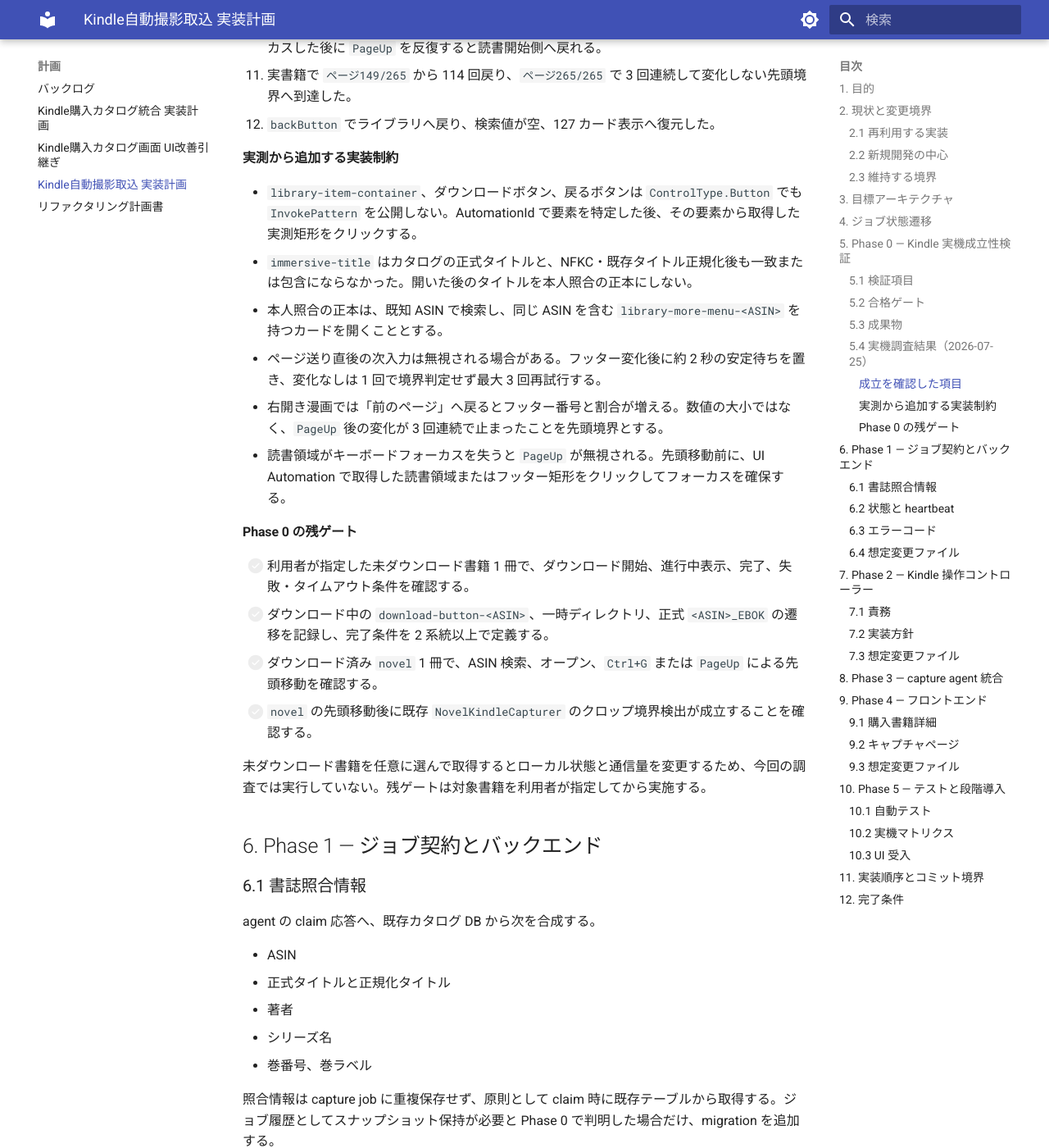
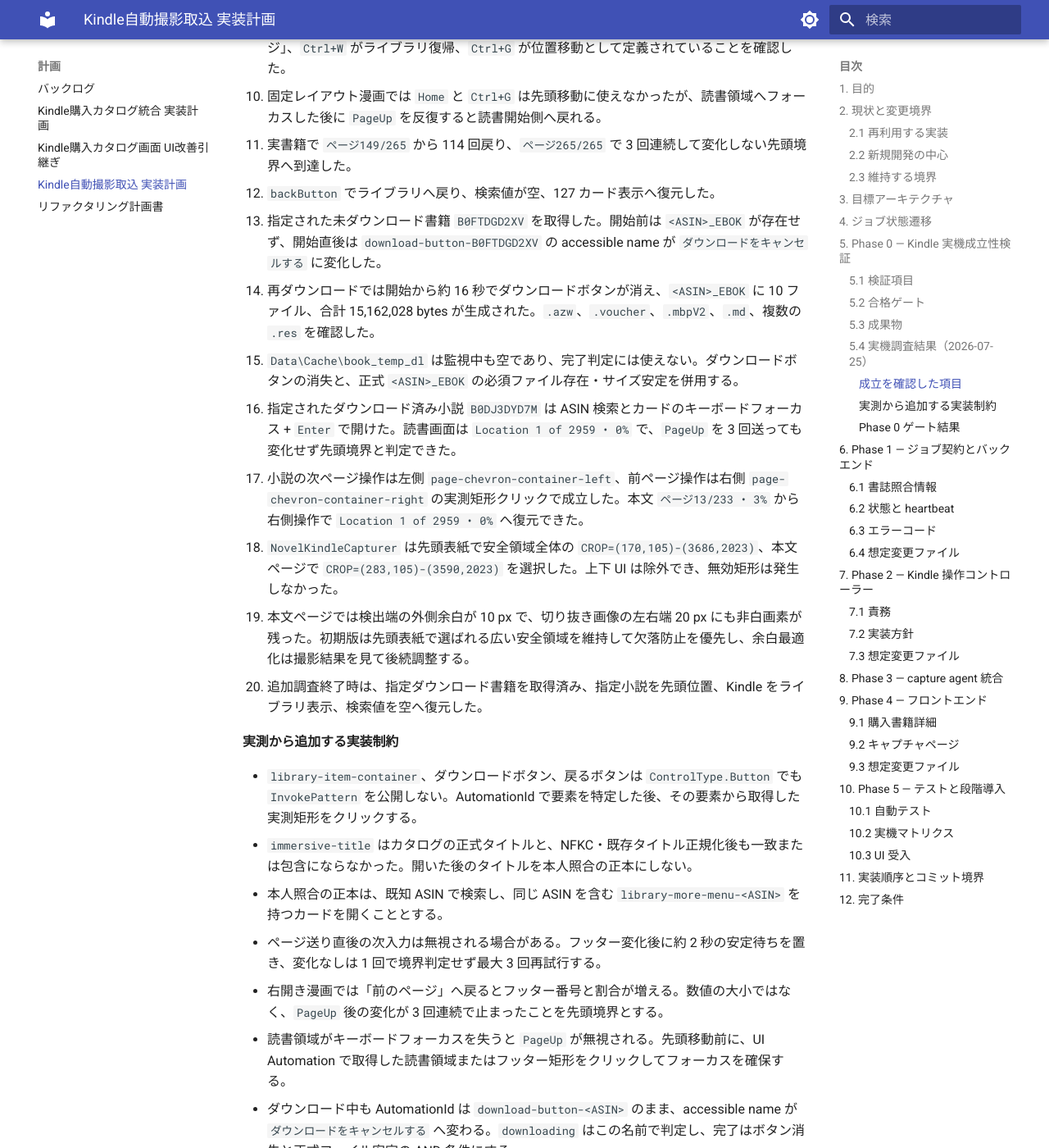
Before and after one commit to kkmmyr/Pic2PDF_Viewer, an MkDocs documentation site: the page built from docs/log/計画/Kindle自動撮影取込_実装計画.md, in a window 1280 px wide and 1400 px high, scrolled down 4782 px. Shown: the whole window at 82% size. Built offline with MkDocs 1.6.1 and Material for MkDocs 9.7.7, drawn with Linux system fonts in a browser that asks for light colours; some of the changed text lies outside the part shown.

Commit message:
docs(kindle): 自動撮影の追加実機調査を完了
指定書籍でダウンロード状態遷移と小説の先頭移動・クロップを確認する。
分類誤り、低頻度 locator、プロセス消失検知を実装条件へ反映する。

Co-Authored-By: Codex GPT-5 <noreply@anthropic.com>

```diff
--- a/docs/log/変更履歴.md
+++ b/docs/log/変更履歴.md
@@ -36,6 +36,13 @@
 ---
 
 ## 直近の追記（2026-W30: 2026-07-20 〜）
+
+## 2026-07-25: docs — Kindle自動撮影取込のPhase 0追加実機調査を完了
+
+- 指定された未ダウンロード書籍 `B0FTDGD2XV` で、ダウンロードボタンの進行中表示、約16秒後のボタン消失、10ファイル・15,162,028 bytesの正式保存先生成を確認し、UIとファイルの2系統で完了条件を確定。
+- 指定された小説 `B0DJ3DYD7M` をASINで開き、`Location 1 of 2959 • 0%` の先頭境界、左右ページ要素による往復、既存 `NovelKindleCapturer` の先頭・本文クロップを確認。
+- 実内容が小説でもカタログ上は `comic` となる例を確認したため、開始時の `source` はカタログ分類を初期値にとどめ、利用者が `comic` / `novel` を明示変更できる要件へ更新。
+- 高頻度のUI Automation tree全走査後にKindleの異常終了を観測したため、直接locatorと低頻度ポーリング、プロセス消失エラーを実装条件に加え、Phase 0を条件付き合格とした。
 
 ## 2026-07-25: docs — Kindle自動撮影取込のPhase 0実機成立性を調査
 
--- a/docs/log/計画/Kindle自動撮影取込_実装計画.md
+++ b/docs/log/計画/Kindle自動撮影取込_実装計画.md
@@ -2,7 +2,7 @@
 
 作成日: 2026-07-25
 
-状態: **Phase 0 実機調査中・部分合格（2026-07-25）**
+状態: **Phase 0 実機調査完了・条件付き合格（2026-07-25）**
 
 バックログ: [B-34](バックログ.md)
 
@@ -140,9 +140,10 @@ queued
 - プロセス `Kindle.exe`
 - トップレベルウィンドウ名 `Kindle`
 - ウィンドウクラス `Microsoft.UI.Windowing.Window`
-- ダウンロード済みローカル書籍 10 冊は、カタログ上すべて `comic`
+- 追加調査前のダウンロード済みローカル書籍は 11 冊。追加調査後は指定書籍を含む 12 冊
+- 指定小説 `B0DJ3DYD7M` は実内容が小説でも、カタログ上は `comic`
 
-判定: **部分合格**。ASIN 検索から漫画の先頭境界到達までは成立した。未ダウンロード書籍の実ダウンロード遷移と `novel` は未確認のため、Phase 1 以降の本実装開始ゲートはまだ開かない。
+判定: **条件付き合格**。ASIN 検索、本人照合、未ダウンロード書籍の取得、漫画・小説の先頭境界、既存 capturer の接続と小説クロップが実機で成立した。Phase 1 以降の本実装開始ゲートを開く。ただし、カタログ分類を撮影 `source` の正本にしないこと、UI Automation tree 全体を高頻度走査しないこと、小説の安全側クロップを許容することを実装条件とする。
 
 #### 成立を確認した項目
 
@@ -158,6 +159,14 @@ queued
 10. 固定レイアウト漫画では `Home` と `Ctrl+G` は先頭移動に使えなかったが、読書領域へフォーカスした後に `PageUp` を反復すると読書開始側へ戻れる。
 11. 実書籍で `ページ149/265` から 114 回戻り、`ページ265/265` で 3 回連続して変化しない先頭境界へ到達した。
 12. `backButton` でライブラリへ戻り、検索値が空、127 カード表示へ復元した。
+13. 指定された未ダウンロード書籍 `B0FTDGD2XV` を取得した。開始前は `<ASIN>_EBOK` が存在せず、開始直後は `download-button-B0FTDGD2XV` の accessible name が `ダウンロードをキャンセルする` に変化した。
+14. 再ダウンロードでは開始から約 16 秒でダウンロードボタンが消え、`<ASIN>_EBOK` に 10 ファイル、合計 15,162,028 bytes が生成された。`.azw`、`.voucher`、`.mbpV2`、`.md`、複数の `.res` を確認した。
+15. `Data\Cache\book_temp_dl` は監視中も空であり、完了判定には使えない。ダウンロードボタンの消失と、正式 `<ASIN>_EBOK` の必須ファイル存在・サイズ安定を併用する。
+16. 指定されたダウンロード済み小説 `B0DJ3DYD7M` は ASIN 検索とカードのキーボードフォーカス + `Enter` で開けた。読書画面は `Location 1 of 2959 • 0%` で、`PageUp` を 3 回送っても変化せず先頭境界と判定できた。
+17. 小説の次ページ操作は左側 `page-chevron-container-left`、前ページ操作は右側 `page-chevron-container-right` の実測矩形クリックで成立した。本文 `ページ13/233 • 3%` から右側操作で `Location 1 of 2959 • 0%` へ復元できた。
+18. `NovelKindleCapturer` は先頭表紙で安全領域全体の `CROP=(170,105)-(3686,2023)`、本文ページで `CROP=(283,105)-(3590,2023)` を選択した。上下 UI は除外でき、無効矩形は発生しなかった。
+19. 本文ページでは検出端の外側余白が 10 px で、切り抜き画像の左右端 20 px にも非白画素が残った。初期版は先頭表紙で選ばれる広い安全領域を維持して欠落防止を優先し、余白最適化は撮影結果を見て後続調整する。
+20. 追加調査終了時は、指定ダウンロード書籍を取得済み、指定小説を先頭位置、Kindle をライブラリ表示、検索値を空へ復元した。
 
 #### 実測から追加する実装制約
 
@@ -167,15 +176,19 @@ queued
 - ページ送り直後の次入力は無視される場合がある。フッター変化後に約 2 秒の安定待ちを置き、変化なしは 1 回で境界判定せず最大 3 回再試行する。
 - 右開き漫画では「前のページ」へ戻るとフッター番号と割合が増える。数値の大小ではなく、`PageUp` 後の変化が 3 回連続で止まったことを先頭境界とする。
 - 読書領域がキーボードフォーカスを失うと `PageUp` が無視される。先頭移動前に、UI Automation で取得した読書領域またはフッター矩形をクリックしてフォーカスを確保する。
+- ダウンロード中も AutomationId は `download-button-<ASIN>` のまま、accessible name が `ダウンロードをキャンセルする` へ変わる。`downloading` はこの名前で判定し、完了はボタン消失と正式ファイル安定の AND 条件にする。
+- カタログの `book_type` は誤分類を含む。指定小説 `B0DJ3DYD7M` も `comic` だったため、購入書籍詳細で `comic` / `novel` を利用者が変更し、capture job の `source` を明示確定する。
+- UI Automation の全 descendants を約 100 ms 間隔で走査した調査中、完了約 41 秒後に Kindle が `ucrtbase.dll`、例外 `0xc0000409` で異常終了した。因果関係は断定できないが、本実装は AutomationId を指定した `FindFirst` と低頻度ポーリングを使い、プロセス消失を `kindle_app_exited` として失敗させる。
+- 小説の先頭表紙では白背景検出が成立せず、安全領域全体へフォールバックする。初期版は画像欠落防止を優先してこの広いクロップを許容し、狭い動的クロップを成功条件にしない。
 
-#### Phase 0 の残ゲート
+#### Phase 0 ゲート結果
 
-- [ ] 利用者が指定した未ダウンロード書籍 1 冊で、ダウンロード開始、進行中表示、完了、失敗・タイムアウト条件を確認する。
-- [ ] ダウンロード中の `download-button-<ASIN>`、一時ディレクトリ、正式 `<ASIN>_EBOK` の遷移を記録し、完了条件を 2 系統以上で定義する。
-- [ ] ダウンロード済み `novel` 1 冊で、ASIN 検索、オープン、`Ctrl+G` または `PageUp` による先頭移動を確認する。
-- [ ] `novel` の先頭移動後に既存 `NovelKindleCapturer` のクロップ境界検出が成立することを確認する。
+- [x] 指定された未ダウンロード書籍 1 冊で、ダウンロード開始、進行中表示、完了を確認した。
+- [x] ダウンロードボタンと正式 `<ASIN>_EBOK` の遷移を記録し、UI とファイルの 2 系統で完了条件を定義した。
+- [x] 指定されたダウンロード済み小説 1 冊で、ASIN 検索、オープン、先頭境界を確認した。
+- [x] 小説の先頭と本文で既存 `NovelKindleCapturer` のクロップ境界検出を確認した。
 
-未ダウンロード書籍を任意に選んで取得するとローカル状態と通信量を変更するため、今回の調査では実行していない。残ゲートは対象書籍を利用者が指定してから実施する。
+ネットワーク遮断による実エラーは端末全体へ影響するため誘発していない。`download_timeout` は設定期限超過、`download_failed` はエラー表示またはプロセス存続中のダウンロード状態消失、`kindle_app_exited` はプロセス消失として自動テストと実装後の制御試験で固定する。
 
 ## 6. Phase 1 — ジョブ契約とバックエンド
 
@@ -205,6 +218,7 @@ agent の claim 応答へ、既存カタログ DB から次を合成する。
 
 - `kindle_not_running`
 - `kindle_ui_unavailable`
+- `kindle_app_exited`
 - `book_not_found`
 - `book_match_ambiguous`
 - `book_identity_unverified`
@@ -279,6 +293,7 @@ agent の claim 応答へ、既存カタログ DB から次を合成する。
 
 - 利用準備中表示を「撮影して取り込む」操作へ置き換える。
 - タイトル、ASIN、著者、シリーズ・巻、source、方向を確認する。
+- カタログの `book_type` を source の初期値にするが、誤分類に備えて `comic` / `novel` を利用者が変更できる。
 - 運用前提を確認ダイアログに表示する。
 - job 作成成功後はキャプチャページへ移動できる。
 - 同一 ASIN の active job がある場合は新規作成を無効化し、既存 job を案内する。
```
Also changed, not shown: docs/design/要件定義/Kindle自動撮影取込_要件.md (+4 -3 lines), docs/log/計画/バックログ.md (+2 -2 lines).
